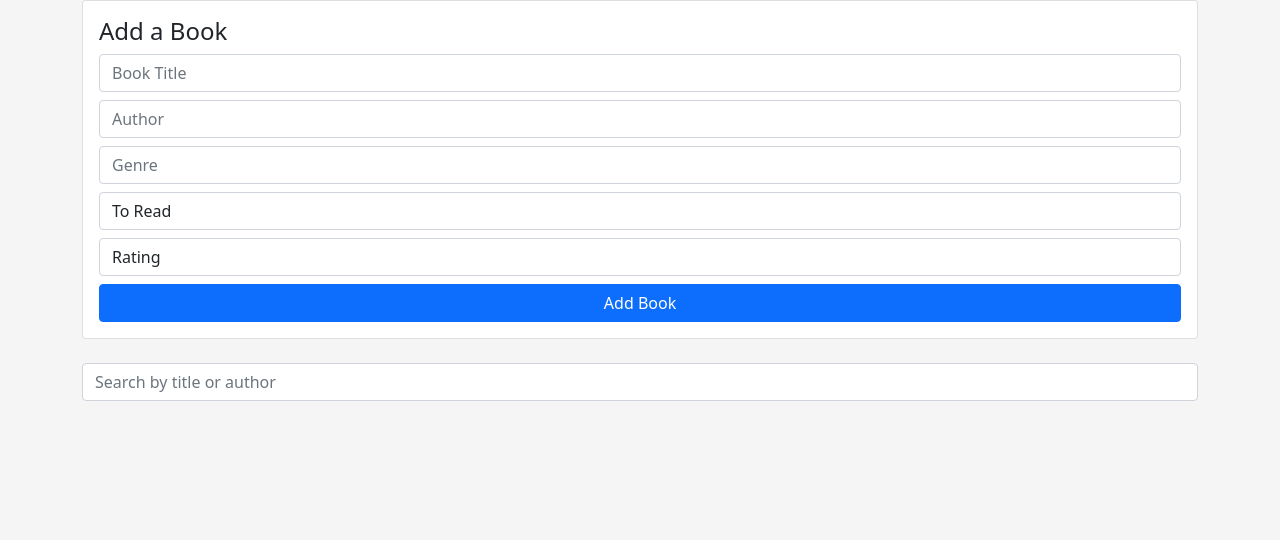
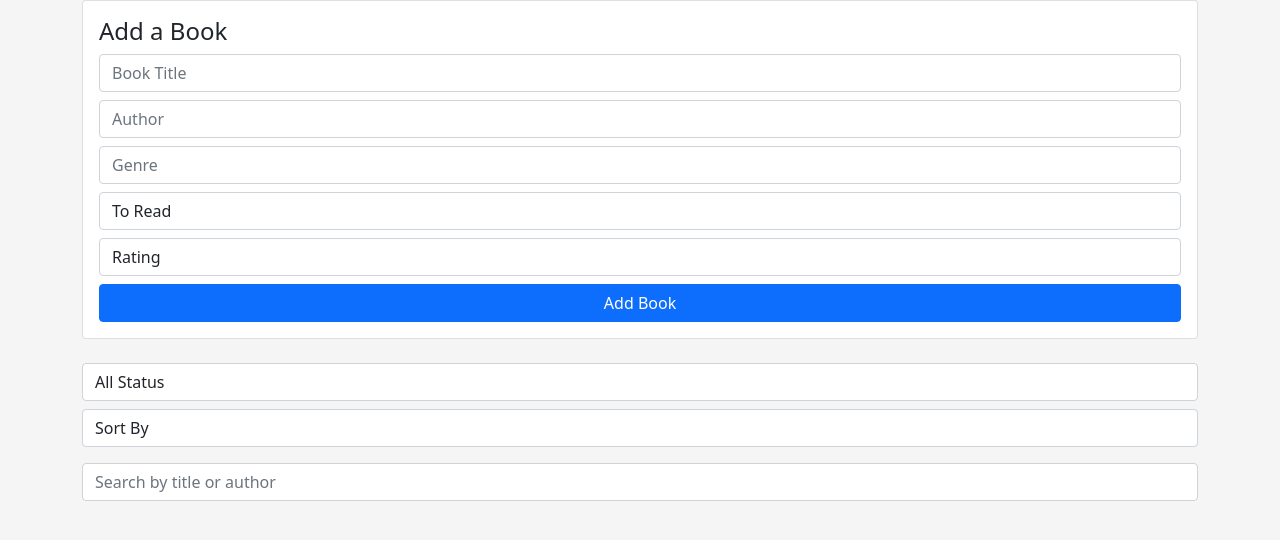
Before and after one commit to Weijie230/Front-end-design-project-for-CISC-3650, a plain HTML site: page index.html in a window 1280 px wide. Shown: the part 96-636 px from the top of the page. Drawn offline with nearby package versions, Linux system fonts and the light colour scheme.

Commit message:
Add filter and sort options to book list

```diff
--- a/index.html
+++ b/index.html
@@ -30,6 +30,17 @@
 </select>
 <button onclick="addBook()" class="btn btn-primary w-100">Add Book</button>
 </div>
+ <select id="filterStatus" class="form-control mb-2" onchange="filterBooks()">
+  <option value="All">All Status</option>
+  <option value="To Read">To Read</option>
+  <option value="In the middle of reading">In the middle of reading</option>
+  <option value="Completed">Completed</option>
+</select>
+<select id="sortOption" class="form-control mb-3" onchange="sortBooks()">
+  <option value="default">Sort By</option>
+  <option value="title">Title</option>
+  <option value="author">Author</option>
+</select>
 <input id="search" class="form-control mb-3" placeholder="Search by title or author" onkeyup="searchBooks()">
 <div id="bookList" class="row g-3"></div>
 </div>
```
